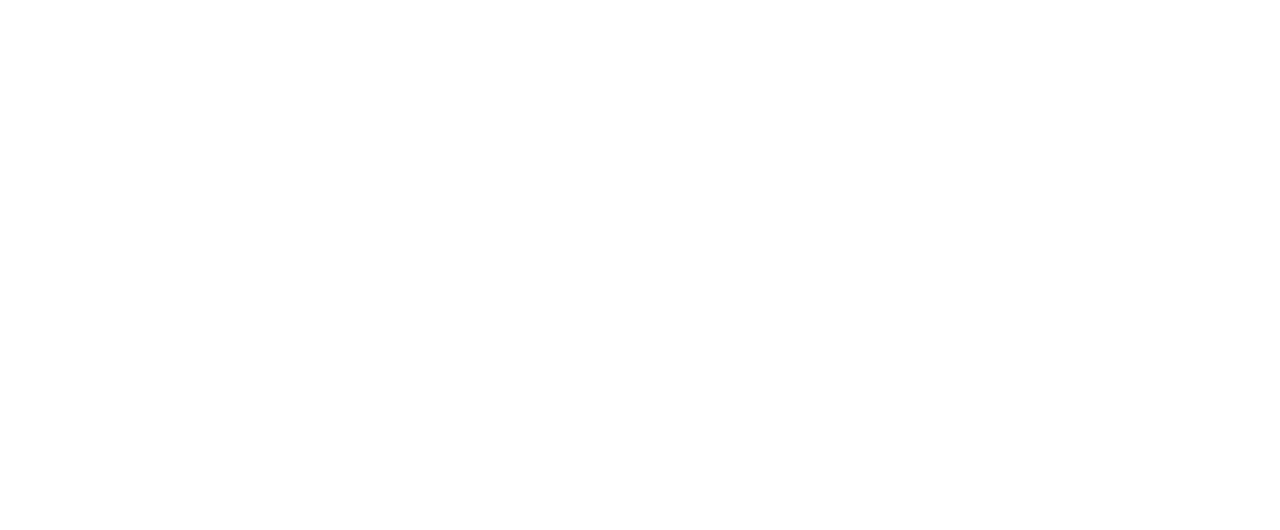
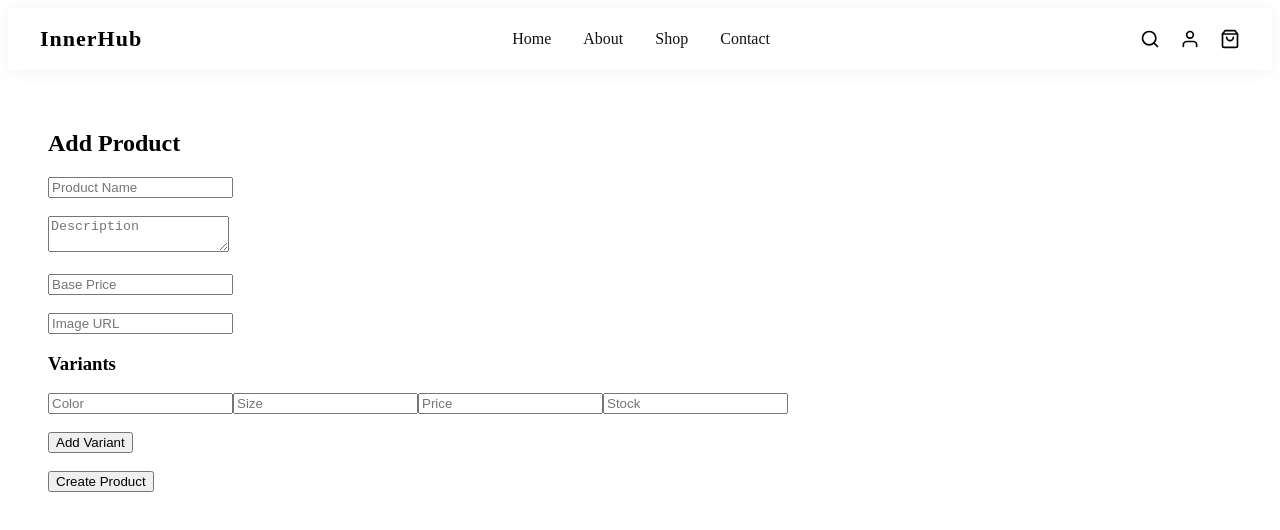
Before and after one commit to yathin11/innerhub-ecommerce, a React (Vite) app: page /admin/add-product in a window 1280 px wide. Before the commit this address had no page. Shown: the top 530 px of the page. Built offline with nearby package versions, Linux system fonts and the light colour scheme.

Commit message:
Initial commit

```diff
--- a/src/App.jsx
+++ b/src/App.jsx
@@ -1,19 +1,59 @@
+import { BrowserRouter, Routes, Route } from "react-router-dom";
+
 import Navbar from "./components/Navbar";
+
 import Home from "./pages/Home";
 import About from "./pages/About";
 import Products from "./pages/Products";
 import Contact from "./pages/Contact";
 
-export default function App() {
+/* Admin pages */
+
+import Dashboard from "./pages/Admin/Dashboard";
+import AddProduct from "./pages/Admin/Addproduct";
+import ProductsList from "./pages/Admin/ProductsList";
+import Orders from "./pages/Admin/Orders";
+
+function App() {
+
   return (
-    <>
+
+    <BrowserRouter>
+
       <Navbar />
+
       <main>
-        <Home />
-        <About />
-        <Products />
-        <Contact />
+
+        <Routes>
+
+          {/* Public pages */}
+
+          <Route path="/" element={<Home />} />
+
+          <Route path="/about" element={<About />} />
+
+          <Route path="/products" element={<Products />} />
+
+          <Route path="/contact" element={<Contact />} />
+
+          {/* Admin routes */}
+
+          <Route path="/admin" element={<Dashboard />} />
+
+          <Route path="/admin/add-product" element={<AddProduct />} />
+
+          <Route path="/admin/products" element={<ProductsList />} />
+
+          <Route path="/admin/orders" element={<Orders />} />
+
+        </Routes>
+
       </main>
-    </>
+
+    </BrowserRouter>
+
   );
+
 }
+
+export default App;
--- a/src/main.jsx
+++ b/src/main.jsx
@@ -1,18 +1,13 @@
 import React from "react";
 import { createRoot } from "react-dom/client";
-import { BrowserRouter, Routes, Route } from "react-router-dom";
-
+import { BrowserRouter } from "react-router-dom";
 import App from "./App";
-import Checkout from "./pages/Checkout";
 import "./index.css";
 
 createRoot(document.getElementById("root")).render(
   <React.StrictMode>
-    <BrowserRouter>
-      <Routes>
-        <Route path="/" element={<App />} />
-        <Route path="/checkout" element={<Checkout />} />
-      </Routes>
-    </BrowserRouter>
+
+      <App />
+
   </React.StrictMode>
 );
--- a/src/pages/Admin/Addproduct.jsx
+++ b/src/pages/Admin/Addproduct.jsx
@@ -0,0 +1,150 @@
+import React, { useState } from "react";
+
+function AddProduct() {
+
+  const [name,setName] = useState("");
+  const [description,setDescription] = useState("");
+  const [price,setPrice] = useState("");
+  const [image,setImage] = useState("");
+
+  const [variants,setVariants] = useState([
+    {color:"",size:"",price:"",stock:""}
+  ]);
+
+  const handleVariantChange = (index,e) => {
+
+    const values = [...variants];
+
+    values[index][e.target.name] = e.target.value;
+
+    setVariants(values);
+  };
+
+  const addVariant = () => {
+
+    setVariants([
+      ...variants,
+      {color:"",size:"",price:"",stock:""}
+    ]);
+
+  };
+
+  const handleSubmit = async (e) => {
+
+    e.preventDefault();
+
+    const product = {
+      name,
+      description,
+      price,
+      image,
+      variants
+    };
+
+    await fetch("http://localhost:5000/api/products/admin/create",{
+
+      method:"POST",
+
+      headers:{
+        "Content-Type":"application/json"
+      },
+
+      body:JSON.stringify(product)
+
+    });
+
+    alert("Product added successfully");
+
+  };
+
+  return (
+
+    <div style={{padding:"40px"}}>
+
+      <h2>Add Product</h2>
+
+      <form onSubmit={handleSubmit}>
+
+        <input
+          placeholder="Product Name"
+          value={name}
+          onChange={(e)=>setName(e.target.value)}
+        />
+
+        <br/><br/>
+
+        <textarea
+          placeholder="Description"
+          value={description}
+          onChange={(e)=>setDescription(e.target.value)}
+        />
+
+        <br/><br/>
+
+        <input
+          placeholder="Base Price"
+          value={price}
+          onChange={(e)=>setPrice(e.target.value)}
+        />
+
+        <br/><br/>
+
+        <input
+          placeholder="Image URL"
+          value={image}
+          onChange={(e)=>setImage(e.target.value)}
+        />
+
+        <h3>Variants</h3>
+
+        {variants.map((variant,index)=> (
+
+          <div key={index}>
+
+            <input
+              name="color"
+              placeholder="Color"
+              onChange={(e)=>handleVariantChange(index,e)}
+            />
+
+            <input
+              name="size"
+              placeholder="Size"
+              onChange={(e)=>handleVariantChange(index,e)}
+            />
+
+            <input
+              name="price"
+              placeholder="Price"
+              onChange={(e)=>handleVariantChange(index,e)}
+            />
+
+            <input
+              name="stock"
+              placeholder="Stock"
+              onChange={(e)=>handleVariantChange(index,e)}
+            />
+
+            <br/><br/>
+
+          </div>
+
+        ))}
+
+        <button type="button" onClick={addVariant}>
+          Add Variant
+        </button>
+
+        <br/><br/>
+
+        <button type="submit">Create Product</button>
+
+      </form>
+
+    </div>
+
+  );
+
+}
+
+export default AddProduct;
--- a/src/pages/Admin/Dashboard.jsx
+++ b/src/pages/Admin/Dashboard.jsx
@@ -0,0 +1,32 @@
+import React from "react";
+import { Link } from "react-router-dom";
+
+function Dashboard() {
+
+  return (
+    <div style={{padding:"40px"}}>
+
+      <h1>Admin Dashboard</h1>
+
+      <div style={{marginTop:"30px"}}>
+
+        <Link to="/admin/add-product">
+          <button>Add Product</button>
+        </Link>
+
+        <Link to="/admin/products" style={{marginLeft:"20px"}}>
+          <button>View Products</button>
+        </Link>
+
+        <Link to="/admin/orders" style={{marginLeft:"20px"}}>
+          <button>View Orders</button>
+        </Link>
+
+      </div>
+
+    </div>
+  );
+
+}
+
+export default Dashboard;
--- a/src/pages/Admin/Orders.jsx
+++ b/src/pages/Admin/Orders.jsx
@@ -0,0 +1,61 @@
+import React, { useState } from "react";
+
+function Orders() {
+
+  const [phone,setPhone] = useState("");
+  const [orders,setOrders] = useState([]);
+
+  const searchOrders = async () => {
+
+    const res = await fetch(
+      `http://localhost:5000/api/orders/${phone}`
+    );
+
+    const data = await res.json();
+
+    setOrders(data);
+  };
+
+  return (
+
+    <div style={{padding:"40px"}}>
+
+      <h2>Search Orders</h2>
+
+      <input
+        placeholder="Enter phone number"
+        value={phone}
+        onChange={(e)=>setPhone(e.target.value)}
+      />
+
+      <button onClick={searchOrders}>
+        Search
+      </button>
+
+      <div>
+
+        {orders.map(order => (
+
+          <div key={order.id}>
+
+            <h3>Order #{order.id}</h3>
+
+            <p>Status: {order.status}</p>
+
+            <p>Tracking: {order.tracking_id}</p>
+
+            <p>Total: ₹{order.total}</p>
+
+          </div>
+
+        ))}
+
+      </div>
+
+    </div>
+
+  );
+
+}
+
+export default Orders;
--- a/src/pages/Admin/ProductsList.jsx
+++ b/src/pages/Admin/ProductsList.jsx
@@ -0,0 +1,41 @@
+import React, { useEffect, useState } from "react";
+
+function ProductsList() {
+
+  const [products,setProducts] = useState([]);
+
+  useEffect(()=>{
+
+    fetch("http://localhost:5000/api/products")
+    .then(res=>res.json())
+    .then(data=>setProducts(data));
+
+  },[]);
+
+  return (
+
+    <div style={{padding:"40px"}}>
+
+      <h2>Products</h2>
+
+      {products.map(product => (
+
+        <div key={product.id} style={{marginBottom:"20px"}}>
+
+          <h3>{product.name}</h3>
+
+          <p>{product.description}</p>
+
+          <p>Price: ₹{product.base_price}</p>
+
+        </div>
+
+      ))}
+
+    </div>
+
+  );
+
+}
+
+export default ProductsList;
--- a/src/pages/Home.jsx
+++ b/src/pages/Home.jsx
@@ -1,10 +1,11 @@
 import { motion } from "framer-motion";
+import { Link } from "react-router-dom";
 import "./Home.css";
-import heroImage from "../assets/images/hero.jpg"; // Add your image here
+import heroImage from "../assets/images/hero.jpg";
 
 export default function Home() {
   return (
-    <section id="home" className="hero">
+    <section className="hero"> {/* ✅ removed id="home" */}
       <div className="hero-container">
 
         {/* LEFT CONTENT */}
@@ -26,25 +27,26 @@ export default function Home() {
             for everyday comfort and elevated modern living.
           </p>
 
+          {/* BUTTONS */}
           <div className="hero-actions">
 
-  <motion.a
-    href="#products"
+            <motion.div
               whileHover={{ scale: 1.05 }}
               whileTap={{ scale: 0.96 }}
-    className="primary-btn"
             >
+              <Link to="/products" className="primary-btn">
                 Shop Now
-  </motion.a>
+              </Link>
+            </motion.div>
 
-  <motion.a
-    href="#about"
+            <motion.div
               whileHover={{ scale: 1.05 }}
               whileTap={{ scale: 0.96 }}
-    className="secondary-btn"
             >
+              <Link to="/about" className="secondary-btn">
                 Explore
-  </motion.a>
+              </Link>
+            </motion.div>
 
           </div>
         </motion.div>
```
Also changed, not shown: package.json (+4 -3 lines), src/components/ScrollToTop.jsx (added, +12 -0 lines), src/components/AdminRoute.jsx (added), src/components/PhonePopup.jsx (added), src/pages/Admin/Login.jsx (added), 1 other file (tests, documents, lock files or other folders). Lines whose indentation alone changed are shown as unchanged.
